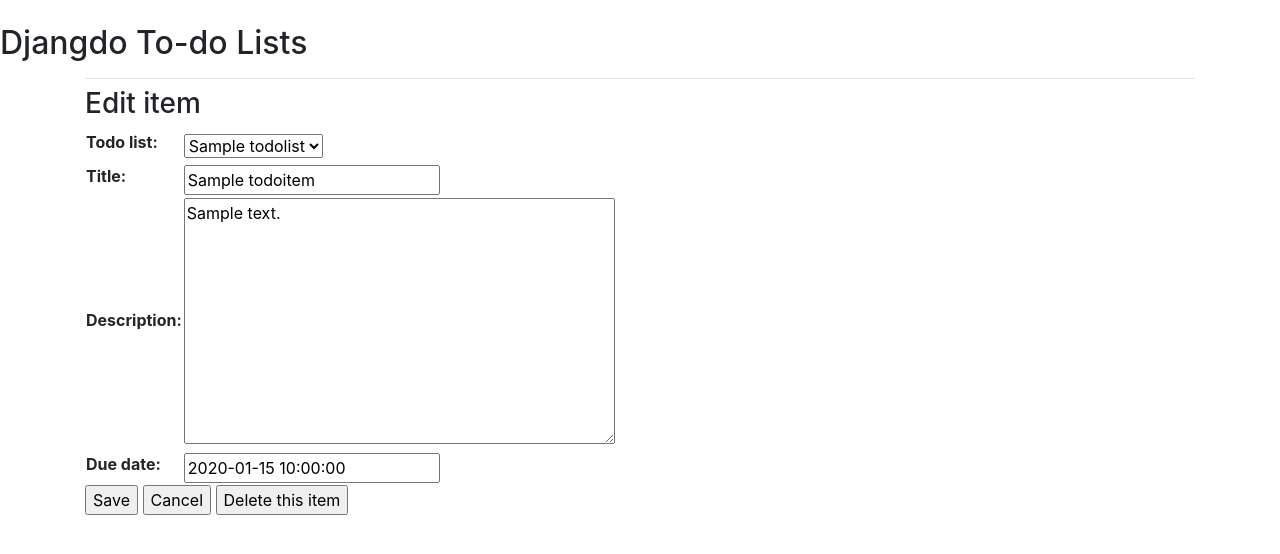
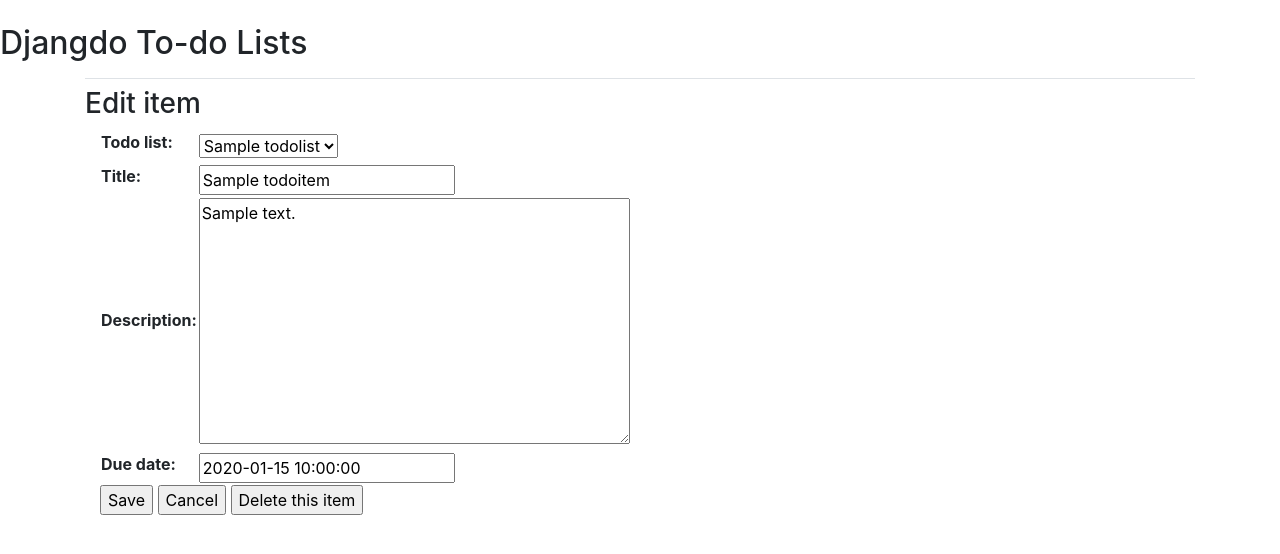
Before and after one commit to kevinbowen777/django-todo, a Django app: page /list/1/item/1/ in a window 1280 px wide. Shown: the part 58-612 px from the top of the page. Run offline with Django 4.2, Linux system fonts and the light colour scheme; tables that the repository leaves empty hold one stand-in row (values such as "Sample post"); parts of the project's set-up code (start-up, migrations or seed data) failed here and were passed over; some libraries are stand-ins or nearby versions.

Commit message:
Add class to form for better layout

```diff
--- a/templates/djangdo/todoitem_form.html
+++ b/templates/djangdo/todoitem_form.html
@@ -3,7 +3,7 @@
 {% block content %}
 
 <h3>{{ title }}</h3>
-<form method="post">
+<form class="col-md-4" method="post">
     {% csrf_token %}
     <table>
         {{ form.as_table }}
```
